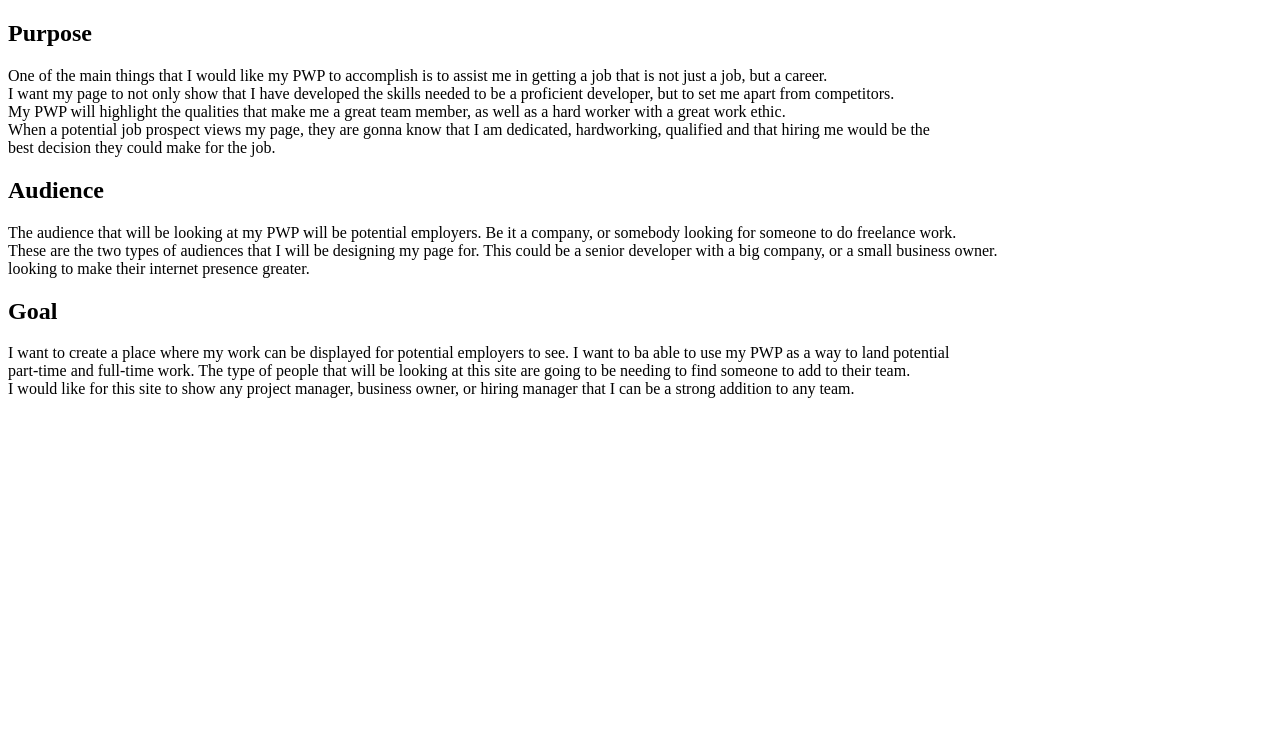
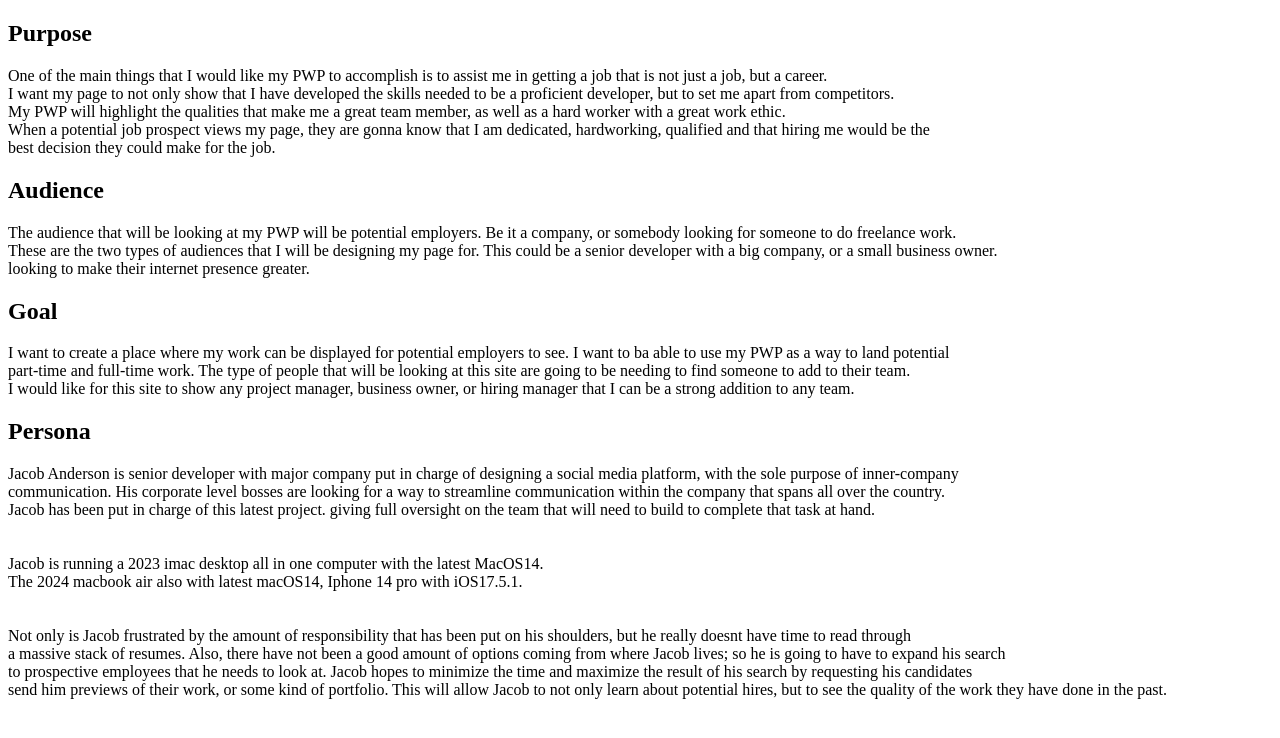
Before and after one commit to RJLibby/rusty-libby-profile-page, a plain HTML site: page public_html/documentation/milestone-1.html in a window 1280 px wide. Drawn offline with Linux system fonts and the light colour scheme.

Commit message:
final touches on milestone 1

```diff
--- a/public_html/documentation/milestone-1.html
+++ b/public_html/documentation/milestone-1.html
@@ -32,6 +32,42 @@
                 I would like for this site to show any project manager, business owner, or hiring manager that I can be a strong addition to any team. <br>
             </p>
 
+            <div>
+                <h2>Persona</h2>
+                Jacob Anderson is senior developer with major company put in charge of designing a social media platform, with the sole purpose of inner-company<br>
+                communication. His corporate level bosses are looking for a way to streamline communication within the company that spans all over the country.<br>
+                Jacob has been put in charge of this latest project. giving full oversight on the team that will need to build to complete that task at hand.
+                <br>
+                <br>
+                <br>
+                Jacob is running a 2023 imac desktop all in one computer with the latest MacOS14.<br>
+                The 2024 macbook air also with latest macOS14, Iphone 14 pro with iOS17.5.1.
+                <br>
+                <br>
+                <br>
+                Not only is Jacob frustrated by the amount of responsibility that has been put on his shoulders, but he really doesnt have time to read through<br>
+                a massive stack of resumes. Also, there have not been a good amount of options coming from where Jacob lives; so he is going to have to expand his search<br>
+                to prospective employees that he needs to look at. Jacob hopes to minimize the time and maximize the result of his search by requesting his candidates<br>
+                send him previews of their work, or some kind of portfolio. This will allow Jacob to not only learn about potential hires, but to see the quality of the work they have done in the past.
+
+
+
+
+
+
+
+            </div>
+
+
+
+
+
+
+
+
+
+
+
 
 
         </div>
```
